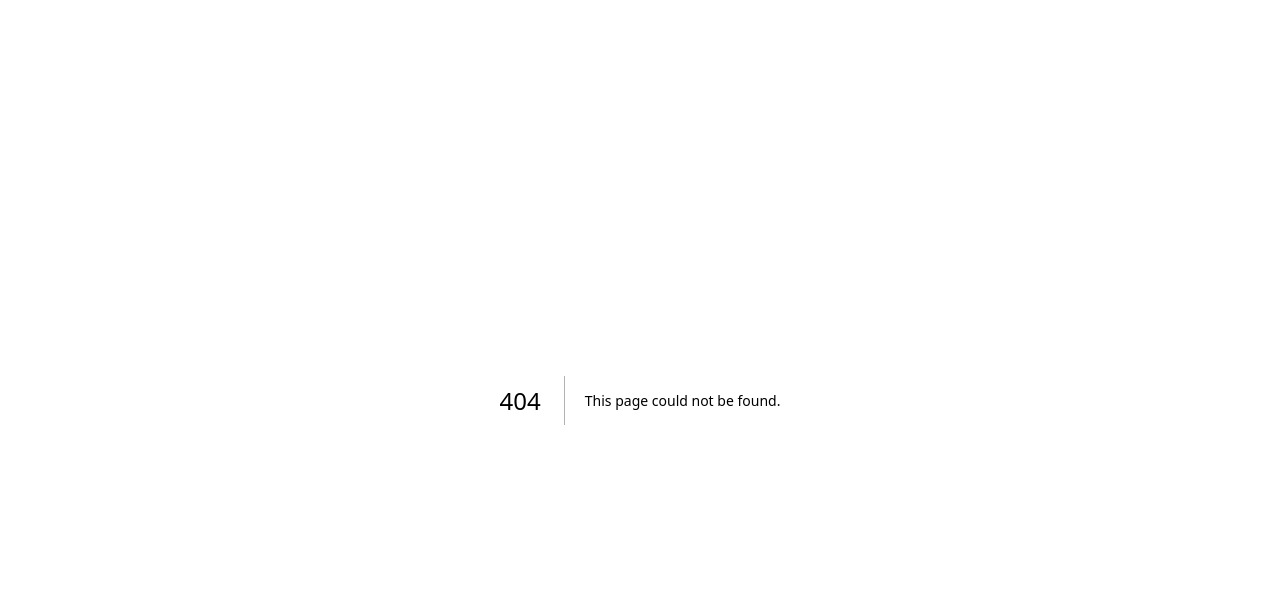
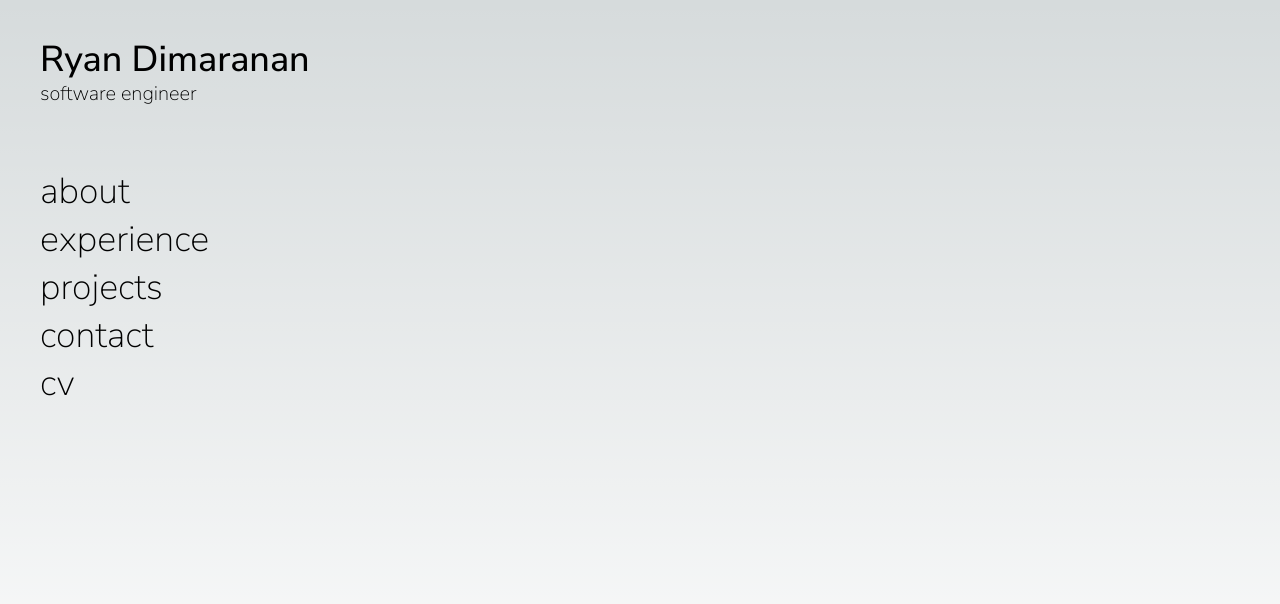
Before and after one commit to ryannd/ryannd.github.io, a Next.js app: page /about in a window 1280 px wide. Before the commit this address had no page. Shown: the top 604 px of the page. Built offline with nearby package versions, Linux system fonts and the light colour scheme.

Commit message:
:lipstick: (experience) minor adjustments to font and padding

```diff
--- a/globals/fonts.ts
+++ b/globals/fonts.ts
@@ -12,7 +12,7 @@ export const textFont = Nunito_Sans({
 
 export const subtitleFont = Nunito_Sans({
   subsets: ["latin"],
-  weight: "400"
+  weight: "300"
 })
 
 export const logo = Nunito_Sans({
--- /dev/null
+++ b/pages/about.tsx
@@ -0,0 +1,7 @@
+import Layout from "../components/layout";
+
+export default function About() {
+    return <Layout>
+
+    </Layout>
+}
--- a/pages/experience.tsx
+++ b/pages/experience.tsx
@@ -5,7 +5,7 @@ import ExperienceData from '../data/experience.json'
 export default function Experience() {
     return <>
         <Layout>
-            <div className="grid grid-cols-5 gap-4">
+            <div className="grid grid-cols-5 gap-4 lg:p-10">
                {
                     ExperienceData.data.map((exp) => {
                         return <ExperienceCard experience={exp} key={exp.company} />
```
